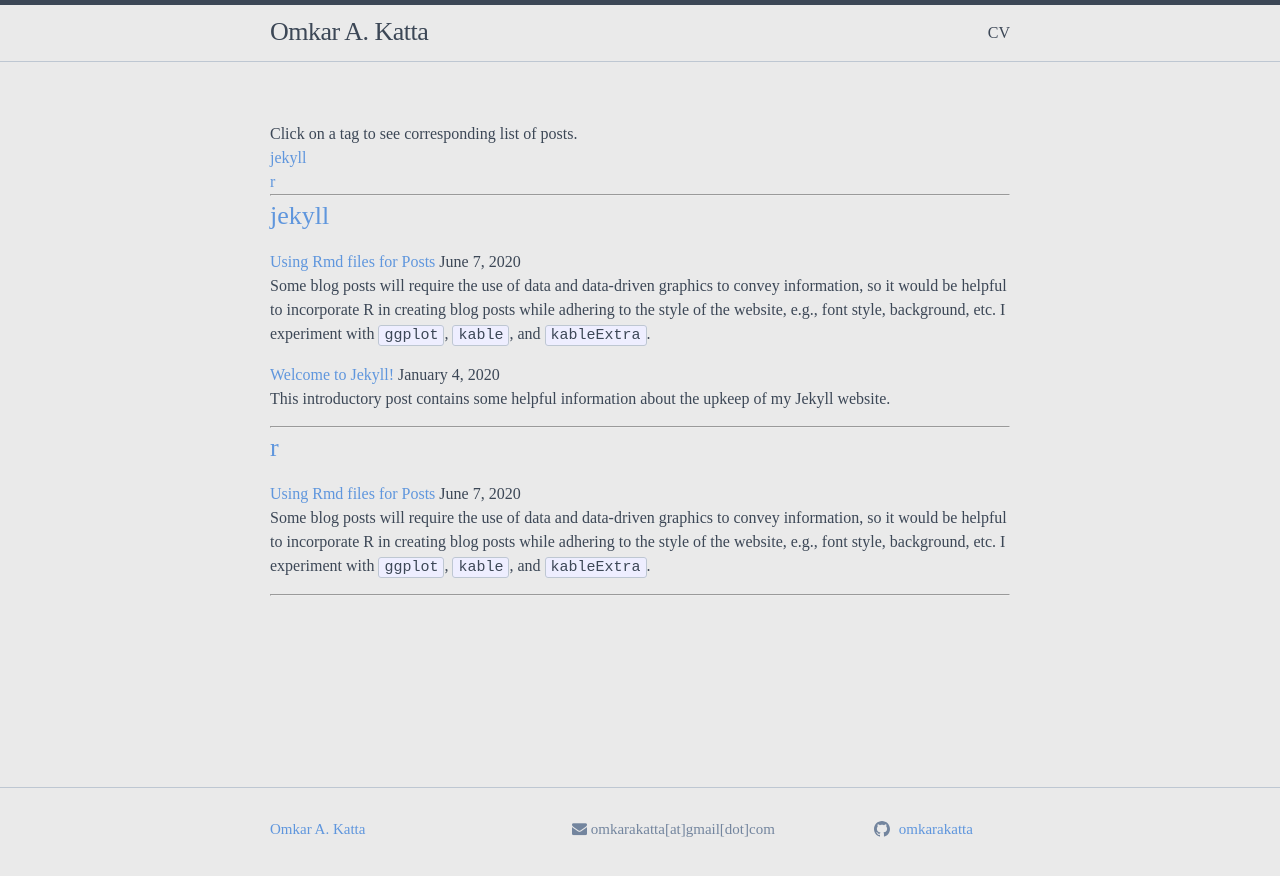
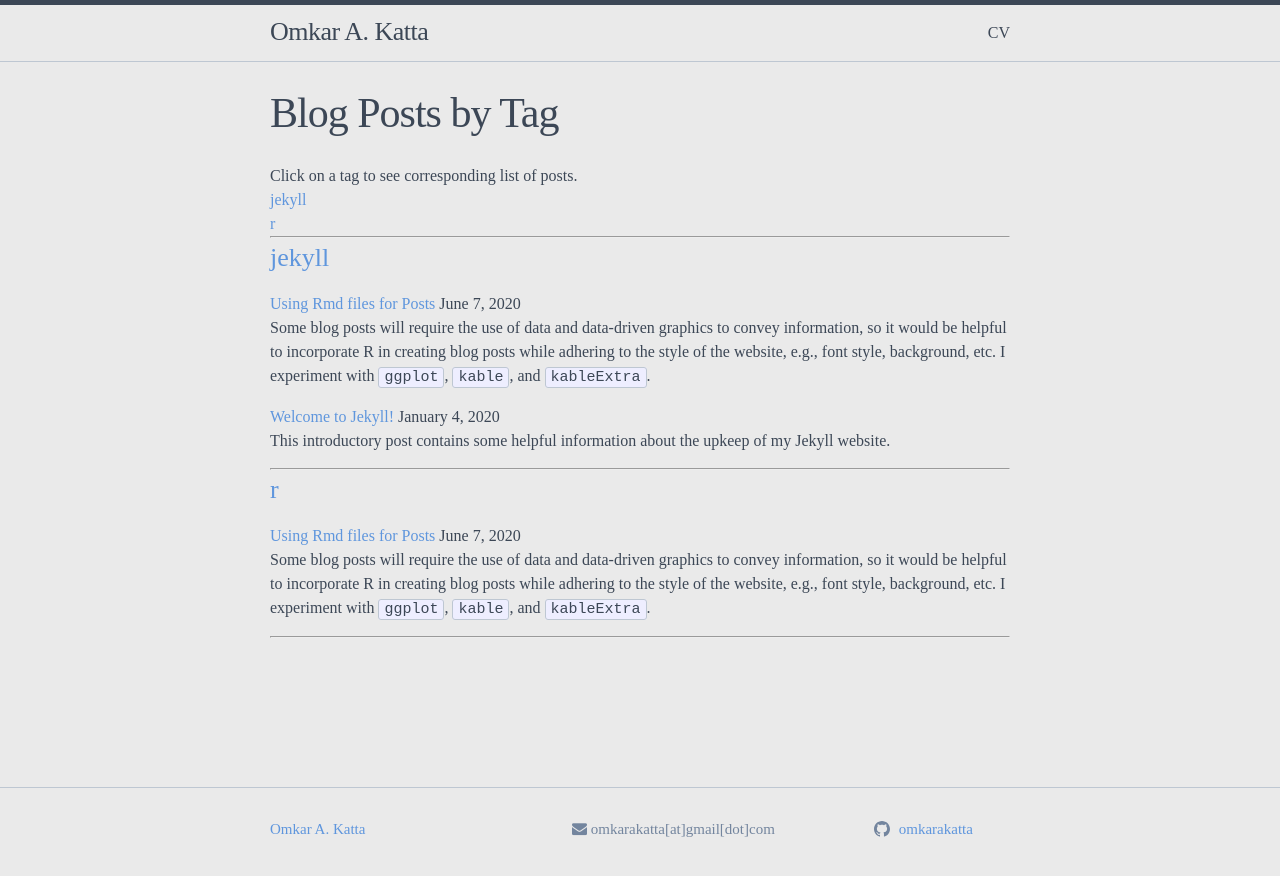
Before and after one commit to omkarakatta/omkarakatta.github.io, a Jekyll site: the page built from pages/postsbytag.html, in a window 1280 px wide. Shown: the top 876 px of the page. Built offline with Jekyll 4.4.1, drawn with Linux system fonts in a browser that asks for light colours; nearby versions of some CDN libraries.

Commit message:
add title

```diff
--- a/pages/postsbytag.html
+++ b/pages/postsbytag.html
@@ -1,4 +1,5 @@
 ---
+title: "Blog Posts by Tag"
 ---
 
 <!-- Reference: https://raw.githubusercontent.com/jokecamp/jokecamp.com/master/tag.md -->
```
